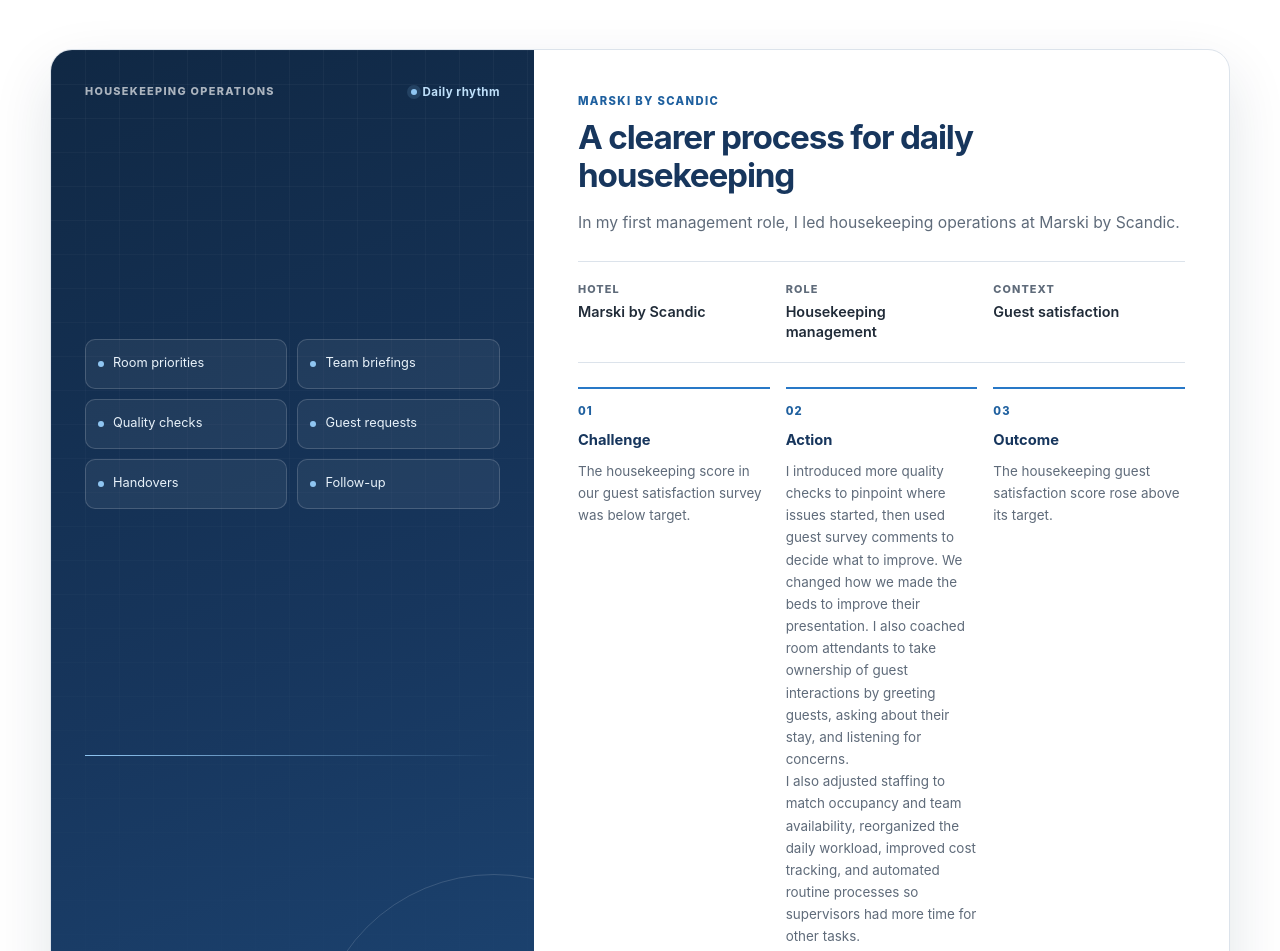
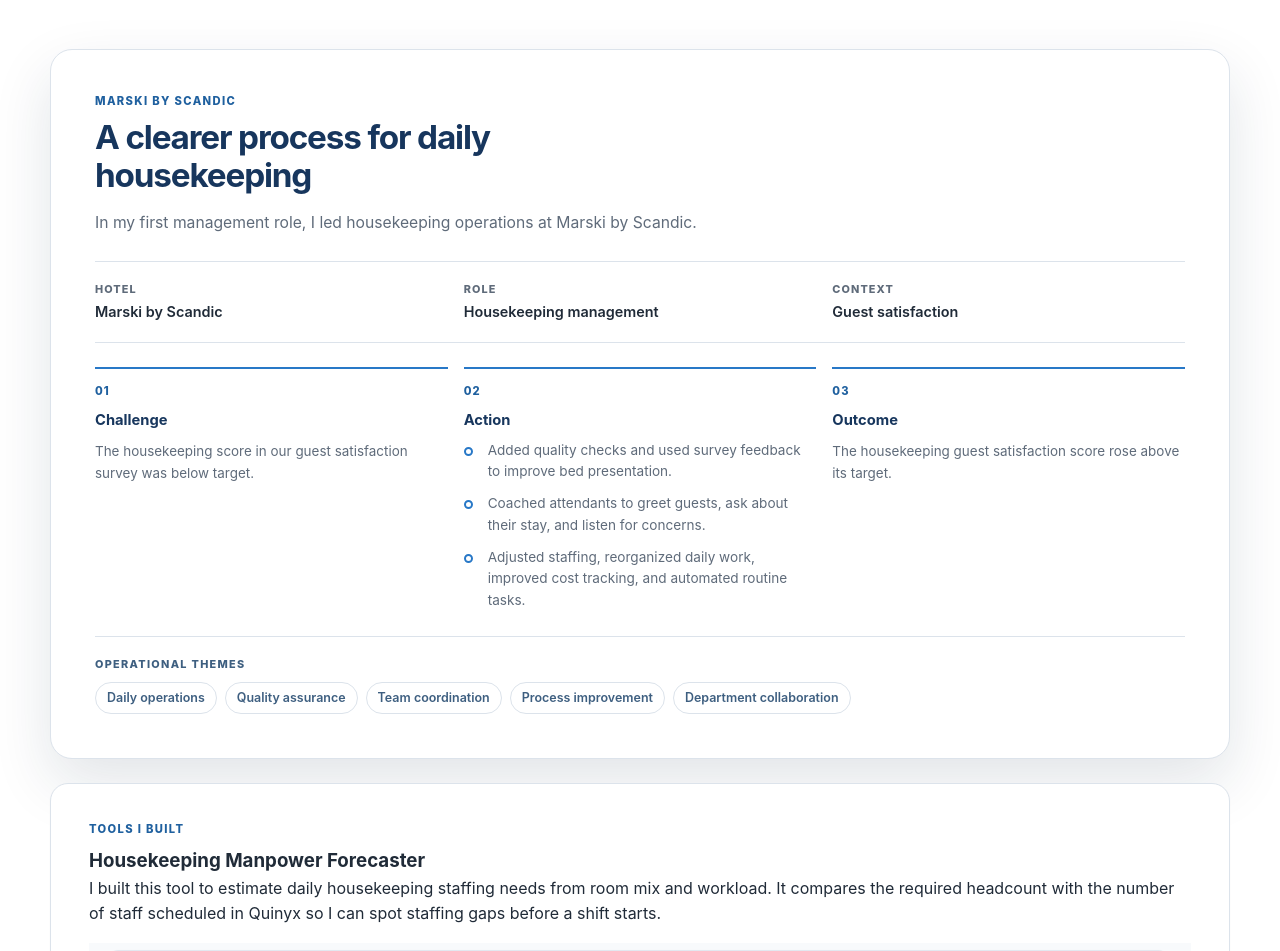
Before and after one commit to mcoolit23/Open-code, a plain HTML site: page index.html in a window 1280 px wide. Shown: the part 4979-5930 px from the top of the page. Drawn offline with Linux system fonts and the light colour scheme.

Commit message:
Simplify Marski case study layout

```diff
--- a/index.html
+++ b/index.html
@@ -356,24 +356,7 @@
                     <p class="section-lead">How I helped bring the housekeeping guest satisfaction score above its target.</p>
                 </header>
 
-                <article class="project-feature">
-                    <div class="project-visual" aria-hidden="true">
-                        <div class="visual-top">
-                            <span>Housekeeping operations</span>
-                            <span class="visual-status"><span></span>Daily rhythm</span>
-                        </div>
-                        <div class="visual-grid">
-                            <div class="visual-node"><span></span>Room priorities</div>
-                            <div class="visual-node"><span></span>Team briefings</div>
-                            <div class="visual-node"><span></span>Quality checks</div>
-                            <div class="visual-node"><span></span>Guest requests</div>
-                            <div class="visual-node"><span></span>Handovers</div>
-                            <div class="visual-node"><span></span>Follow-up</div>
-                        </div>
-                        <div class="visual-rail"></div>
-                        <p class="visual-caption">Daily coordination · Quality · Follow-through</p>
-                    </div>
-
+                <article class="project-feature" style="grid-template-columns: minmax(0, 1fr);">
                     <div class="project-content">
                         <p class="card-kicker">Marski by Scandic</p>
                         <h3>A clearer process for daily housekeeping</h3>
@@ -403,8 +386,11 @@
                             <div class="story-step">
                                 <span class="story-number" aria-hidden="true">02</span>
                                 <h4>Action</h4>
-                                <p>I introduced more quality checks to pinpoint where issues started, then used guest survey comments to decide what to improve. We changed how we made the beds to improve their presentation. I also coached room attendants to take ownership of guest interactions by greeting guests, asking about their stay, and listening for concerns.</p>
-                                <p>I also adjusted staffing to match occupancy and team availability, reorganized the daily workload, improved cost tracking, and automated routine processes so supervisors had more time for other tasks.</p>
+                                <ul class="check-list check-list-small">
+                                    <li>Added quality checks and used survey feedback to improve bed presentation.</li>
+                                    <li>Coached attendants to greet guests, ask about their stay, and listen for concerns.</li>
+                                    <li>Adjusted staffing, reorganized daily work, improved cost tracking, and automated routine tasks.</li>
+                                </ul>
                             </div>
                             <div class="story-step">
                                 <span class="story-number" aria-hidden="true">03</span>
```
